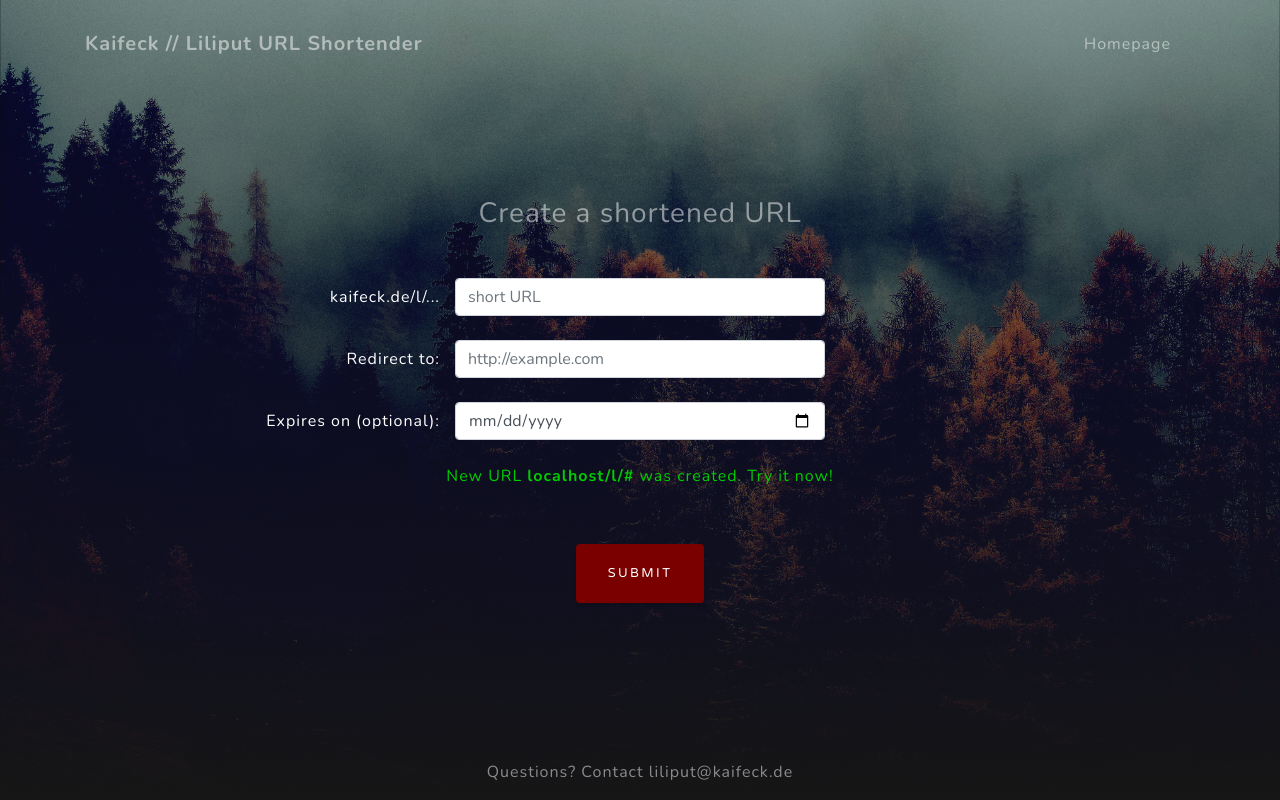
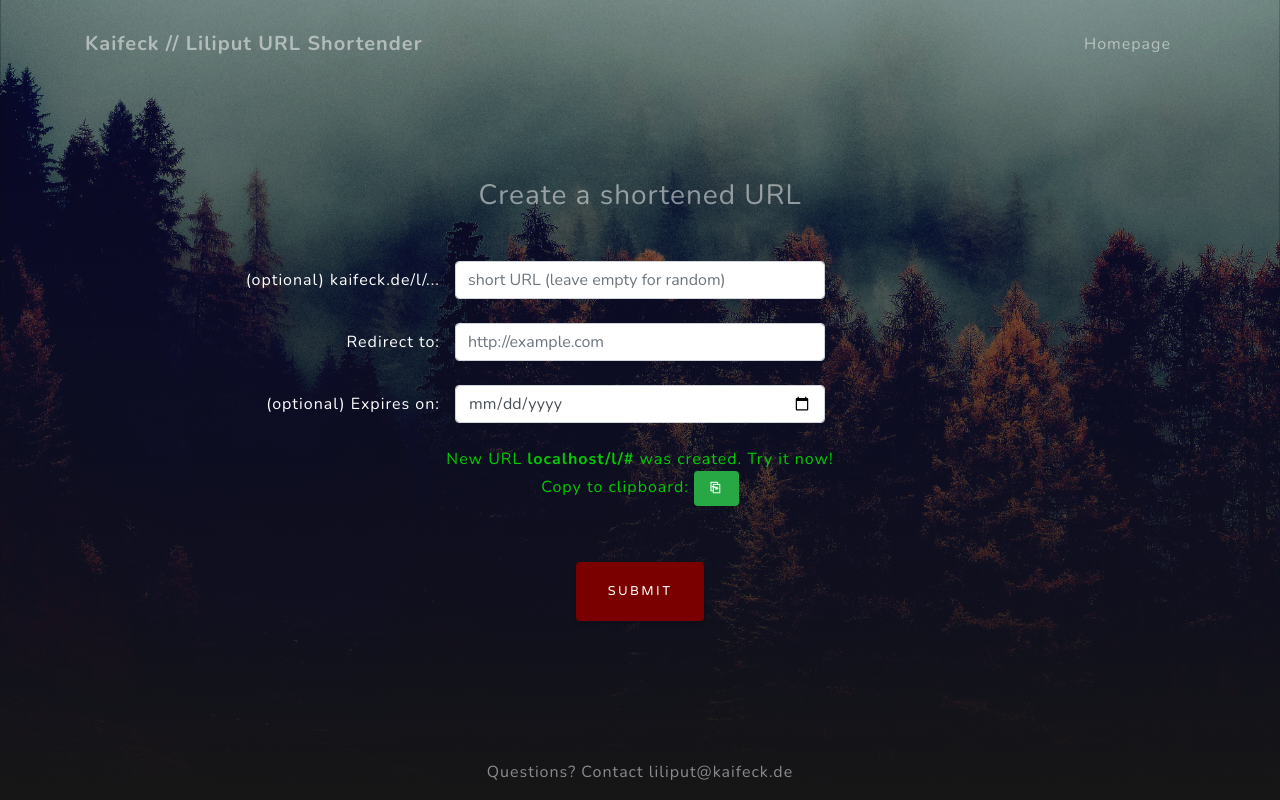
Before and after one commit to strassan/www.kaifeck.de, a Django app: template liliput/templates/liliput/index.html in a window 1280 px wide. Run offline with Django 3.2, Linux system fonts and the light colour scheme; tables that the repository leaves empty hold one stand-in row (values such as "Sample post"); the template is opened without the code that fills it: values that come from a table or form of the project are taken from there, most other values are stand-ins (such as "Sample title", 1, 10 or a date in 2020); some libraries are stand-ins or nearby versions.

Commit message:
Liliput: Generate random short link when empty

```diff
--- a/liliput/forms.py
+++ b/liliput/forms.py
@@ -9,16 +9,16 @@ class ShortLinkForm(forms.ModelForm):
         for visible in self.visible_fields():
             visible.field.widget.attrs['class'] = 'col-8 col-lg-4 mx-auto form-control'
             visible.label_class = 'col-12 col-lg-4 my-auto'
-        self.fields['short_url'].widget.attrs['placeholder'] = 'short URL'
+        self.fields['short_url'].widget.attrs['placeholder'] = 'short URL (leave empty for random)'
         self.fields['redirect_url'].widget.attrs['placeholder'] = 'http://example.com'
 
     class Meta:
         model = ShortLink
         fields = ['short_url', 'redirect_url', 'close_date']
         labels = {
-            'short_url': 'kaifeck.de/l/...',
+            'short_url': '(optional) kaifeck.de/l/...',
             'redirect_url': 'Redirect to:',
-            'close_date': 'Expires on (optional):'
+            'close_date': '(optional) Expires on:'
         }
         widgets = {
             'close_date': forms.DateInput(
--- a/liliput/models.py
+++ b/liliput/models.py
@@ -1,12 +1,15 @@
 from django.db import models
 from django.utils import timezone
 from django.urls import reverse
+
+import string
+import random
 
 from kaifeck.settings import ALLOWED_HOSTS
 
 
 class ShortLink(models.Model):
-    short_url = models.CharField(max_length=32, unique=True)
+    short_url = models.CharField(max_length=32, null=True, blank=True, unique=True)
     redirect_url = models.CharField(max_length=256)
     close_date = models.DateField(null=True, blank=True)
     verified = models.BooleanField(default=False)
@@ -19,6 +22,15 @@ class ShortLink(models.Model):
             self.created_at = timezone.now()
             self.number_of_requests = 0
             self.modified_at = timezone.now()
+        if not self.short_url:
+            chars = string.digits + string.ascii_letters
+            random_url = ''
+            loop = True
+            while loop:
+                random_url = ''.join(random.choice(chars) for i in range(6))
+                qs = ShortLink.objects.filter(short_url=random_url)
+                loop = qs.exists()
+            self.short_url = random_url
         if modify:
             self.modified_at = timezone.now()
         return super(ShortLink, self).save(*args, **kwargs)
--- /dev/null
+++ b/liliput/static/liliput/js/liliput.js
@@ -0,0 +1,11 @@
+$('#btn-copy').click(function () {
+    let temp = $("<input>");
+    $("body").append(temp);
+    const short_url = $('#short_url');
+    temp.val(short_url.text()).select();
+    //short_url.setSelectionRange(0, 99999); // for mobile devices
+
+    document.execCommand("copy");
+    $('#msg-copy').removeClass("d-none");
+    temp.remove();
+})
--- a/liliput/templates/liliput/index.html
+++ b/liliput/templates/liliput/index.html
@@ -59,7 +59,9 @@
             {% endfor %}
             {% if new_short_url %}
               <p class="col-12 text-center successMsg">
-                New URL <a href="{{ new_short_url }}">{{ request.get_host }}{% url 'liliput:index' %}{{ new_short_url }}</a> was created. Try it now!
+                New URL <a id="short_url" href="{{ new_short_url }}">{{ request.get_host }}{% url 'liliput:index' %}{{ new_short_url }}</a> was created. Try it now!<br>
+                Copy to clipboard: <a id="btn-copy" class="btn btn-success py-2 px-3 text-white" title="Copy to clipboard">&#x2398;</a>
+                <span id="msg-copy" class="text-white-50 d-none">Copied!</span>
               </p>
             {% endif %}
               <p class="col-12 text-center errorMsg">{{ error }}</p>
@@ -83,3 +85,7 @@
 
 {% block footer %}
 {% endblock %}
+
+{% block scripts %}
+<script src="{% static 'liliput/js/liliput.js' %}"></script>
+{% endblock %}
```
